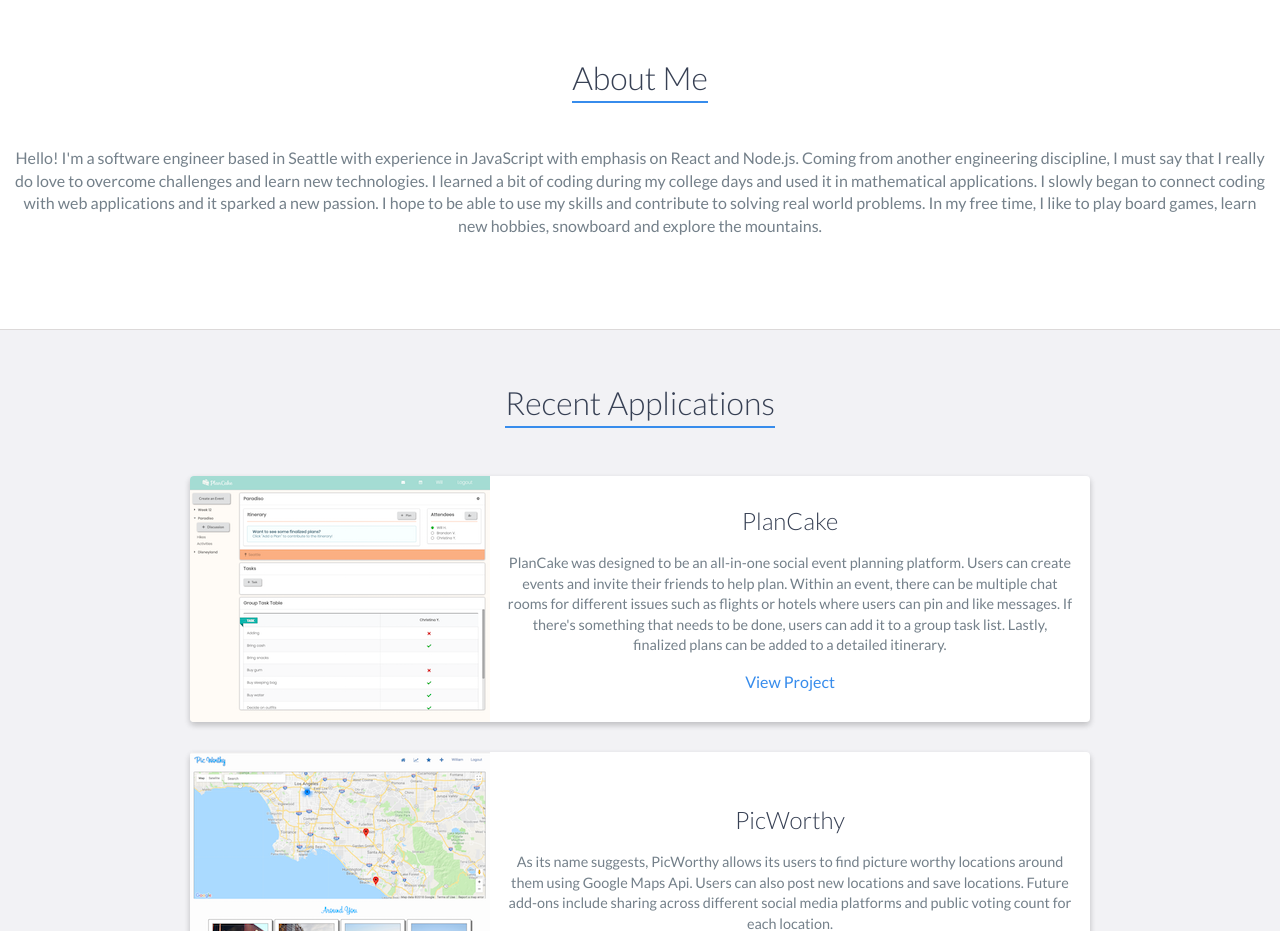
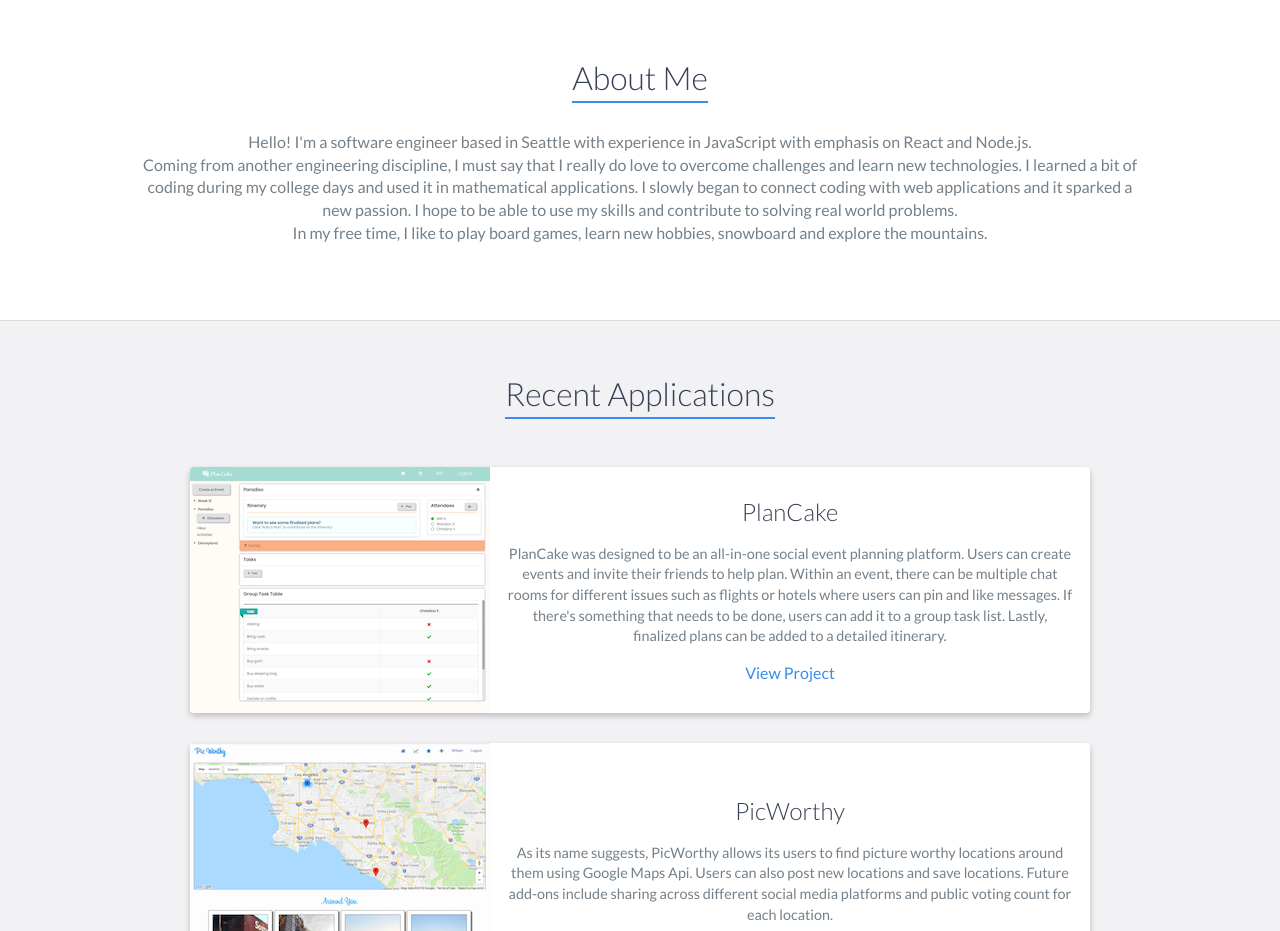
Before and after one commit to ceyuen/ceyuen.github.io, a website: page index.html in a window 1280 px wide. Shown: the part 820-1751 px from the top of the page. Drawn offline with nearby package versions, Linux system fonts and the light colour scheme.

Commit message:
updated about me and colors

```diff
--- a/index.html
+++ b/index.html
@@ -38,9 +38,11 @@
     <div id="about">
         <h2 class="heading">About Me</h2>
         <p>
-            Hello! I'm a software engineer based in Seattle with experience in JavaScript with emphasis on React and Node.js. Coming from another engineering discipline, I must say that I really do love to overcome challenges and learn new technologies.
+            Hello! I'm a software engineer based in Seattle with experience in JavaScript with emphasis on React and Node.js.
+            <br/>
+            Coming from another engineering discipline, I must say that I really do love to overcome challenges and learn new technologies.
             I learned a bit of coding during my college days and used it in mathematical applications. I slowly began to connect coding with web applications and it sparked a new passion. I hope to be able to use my skills and contribute to solving real world problems.
-
+            <br/>
             In my free time, I like to play board games, learn new hobbies, snowboard and explore the mountains.
         </p>
     </div>
--- a/scss/styles.scss
+++ b/scss/styles.scss
@@ -465,6 +465,8 @@ footer {
     p {
         color: $text;
         text-align: center;
+        width: 80%;
+        margin: auto;
     }
 }
 
```
Also changed, not shown: css/styles.css.
